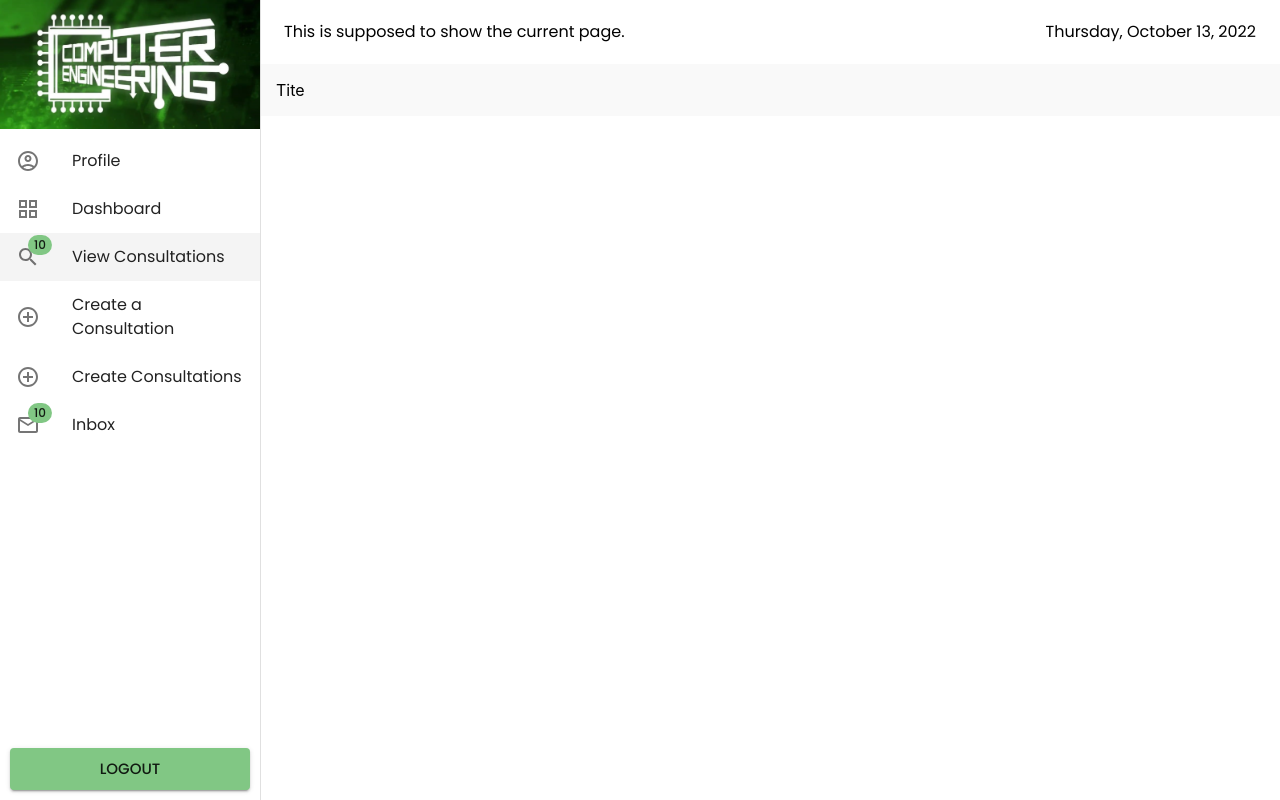
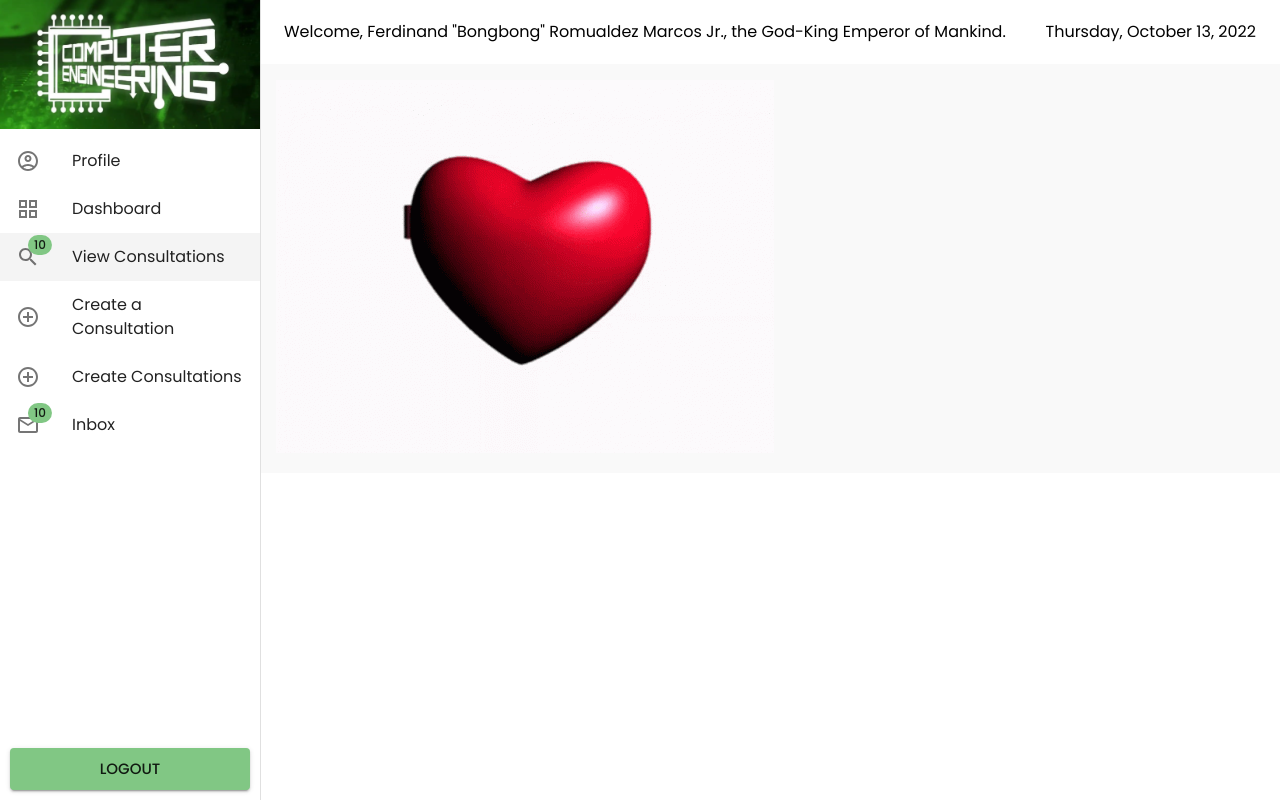
Before and after one commit to spider4929/consult-sched, a React (Create React App) app in the folder frontend/: page /view-consultations in a window 1280 px wide. Built offline with nearby package versions, Linux system fonts and the light colour scheme.

Commit message:
Updated some UI stuff

```diff
--- a/frontend/src/components/Consultation.js
+++ b/frontend/src/components/Consultation.js
@@ -1,6 +1,6 @@
 const Consultation = () => {
     return (
-        <div>Tite</div>
+        <img src="trystana.gif"></img>
     );
 }
 
--- a/frontend/src/components/Layout.js
+++ b/frontend/src/components/Layout.js
@@ -95,7 +95,7 @@ const Layout = ({ children }) => {
                 >
                     <Toolbar>
                         {/* TODO: display here the current page */}
-                        <Typography sx={{flexGrow: 1}}>This is supposed to show the current page.</Typography>
+                        <Typography sx={{flexGrow: 1}}>Welcome, Ferdinand "Bongbong" Romualdez Marcos Jr., the God-King Emperor of Mankind.</Typography>
                         <Typography>
                             {/* Day, MM/DD/YYYY */}
                             { format(new Date(), 'iiii, LLLL dd, RRRR') }
--- a/frontend/src/pages/Login.js
+++ b/frontend/src/pages/Login.js
@@ -1,4 +1,4 @@
-import { Box, Card, TextField, Button } from "@mui/material";
+import { Box, Card, TextField, Button, Typography } from "@mui/material";
 import { useTheme } from "@mui/material/styles";
 import { useState } from "react";
 
@@ -22,6 +22,7 @@ const Login = () => {
             }}
                 elevation = {3}
             >
+                <Typography variant="h4" sx={{margin: 'auto', textAlign: 'center', marginBottom: `${theme.spacing(2)}`}}>Login</Typography>
                 <img src="cpe.png" alt="cpe logo" className="loginLogo"></img>
                 <form onSubmit={handleSubmit}>
                     <TextField
--- a/frontend/src/pages/Register.js
+++ b/frontend/src/pages/Register.js
@@ -1,4 +1,4 @@
-import { Box, Card, TextField, Button, Typography } from "@mui/material";
+import { Box, Card, TextField, Button, Typography, CardHeader } from "@mui/material";
 import { useTheme } from "@mui/material/styles";
 import { useState } from "react";
 import { useSignup } from "../hooks/useSignup";
@@ -26,6 +26,7 @@ const Register = () => {
             }}
                 elevation = {3}
             >
+                <Typography variant="h4" sx={{margin: 'auto', textAlign: 'center', marginBottom: `${theme.spacing(2)}`}}>Register</Typography>
                 <img src="cpe.png" alt="cpe logo" className="loginLogo"></img>
                 <form onSubmit={handleSubmit}>
                     <TextField
```
Also changed, not shown: frontend/public/trystana.gif (added).
